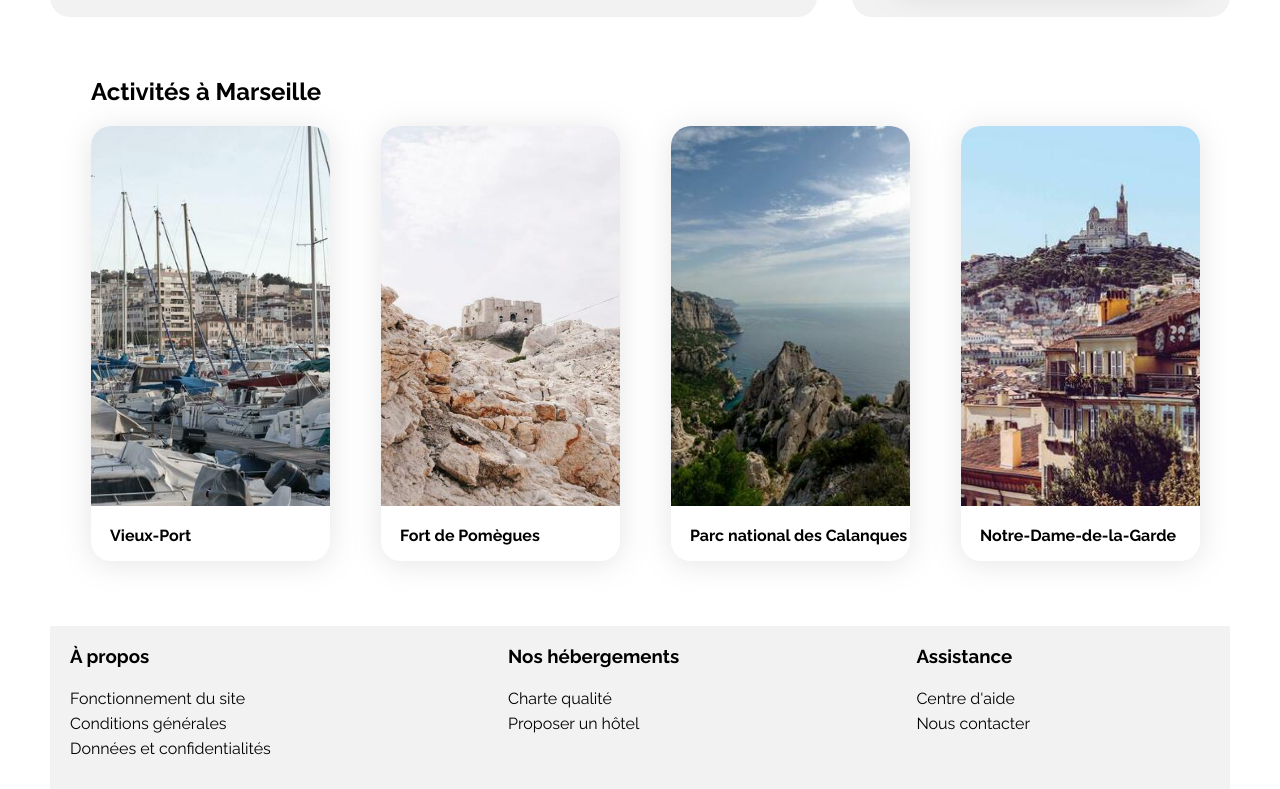
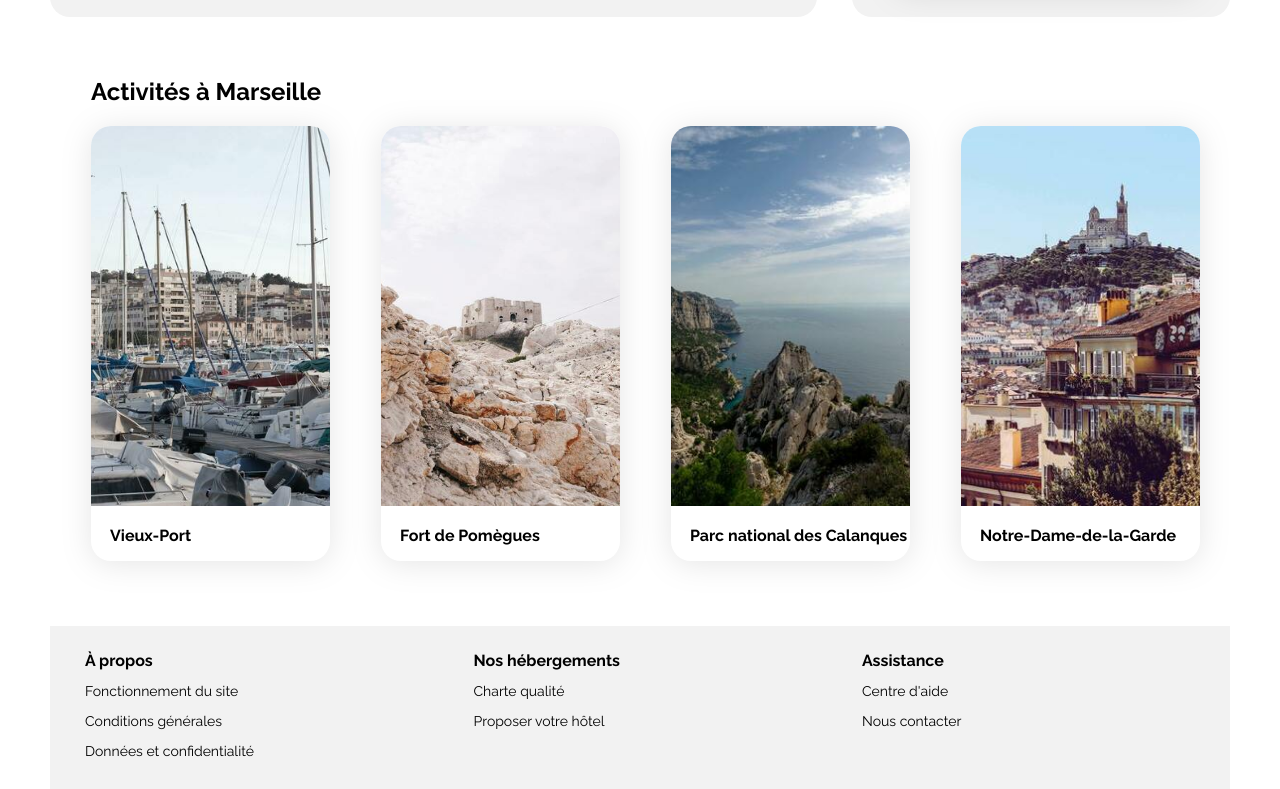
Before and after one commit to apidiya/P3-booki, a plain HTML site: page index.html in a window 1280 px wide. Shown: the part 1045-1834 px from the top of the page. Drawn offline with Linux system fonts and the light colour scheme.

Commit message:
footer ok

```diff
--- a/css/style.css
+++ b/css/style.css
@@ -246,12 +246,12 @@ input {
     width: 100%
 }
 
-.hebergements-cards p {
+.hebergements-cards .card-subtitle {
     margin-top: -8px;
     margin-bottom: 8px;
 }
 
-.hebergements-cards h3 {
+.hebergements-cards .card-title {
     margin-top: 4px;
 }
 
@@ -343,26 +343,46 @@ input {
 }
 
 /* Footer */
-.footer {
+.background-footer {
     background-color: #F2F2F2;
     height: 163px;
     margin-top: 65px;
-    display: flex;
-    justify-content: space-between;
 }
 
-.footer section {
-    margin-right: 200px;
-    margin-left: 20px
+.footer-row {
+    display: flex;
+    padding-top: 20px;
+    padding-left: 35px;
 }
 
-.footer ul {
+.footer-row ul {
     display: flex;
     flex-direction: column;
+    margin: 0;
     padding: 0;
-    margin-bottom: 0;
-    line-height: 25px;
 }
+
+.footer-row h3 {
+    font-weight: 700;
+    font-size: 16px;
+    margin: 0;
+    line-height: 30px;
+}
+
+.footer-row li a {
+    font-size: 14px;
+    font-weight: 400;
+    line-height: 30px;
+    list-style: none;
+    color: inherit;
+
+}
+
+.footer-box {
+    min-width: 30%;
+    margin-right: 45px;
+}
+
 
 /* Le code ci-dessous correspond à la version responsive uniquement */
 
--- a/index.html
+++ b/index.html
@@ -314,31 +314,31 @@
         </main>
 
         <!-- FOOTER -->
-        <footer class="footer">
-            <section>
+        <footer class="background-footer">
+            <div class="footer-row">
+                <article class="footer-box">
                     <h3>À propos</h3>
                     <ul>
                         <li><a href="#">Fonctionnement du site</a></li>
                         <li><a href="#">Conditions générales</a></li>
-                    <li><a href="#">Données et confidentialités</a></li>
+                        <li><a href="#">Données et confidentialité</a></li>
                     </ul>
-            </section>
-
-            <section>
+                </article>
+                <article class="footer-box">
                     <h3>Nos hébergements</h3>
                     <ul>
                         <li><a href="#">Charte qualité</a></li>
-                    <li><a href="#">Proposer un hôtel</a></li>
+                        <li><a href="#">Proposer votre hôtel</a></li>
                     </ul>
-            </section>
-
-            <section>
+                </article>
+                <article class="footer-box">
                     <h3>Assistance</h3>
                     <ul>
                         <li><a href="#">Centre d'aide</a></li>
                         <li><a href="#">Nous contacter</a></li>
                     </ul>
-            </section>
+                </article>
+            </div>
         </footer>
         <!-- fin du footer -->
     </div>
```
Lines whose indentation alone changed are shown as unchanged.
